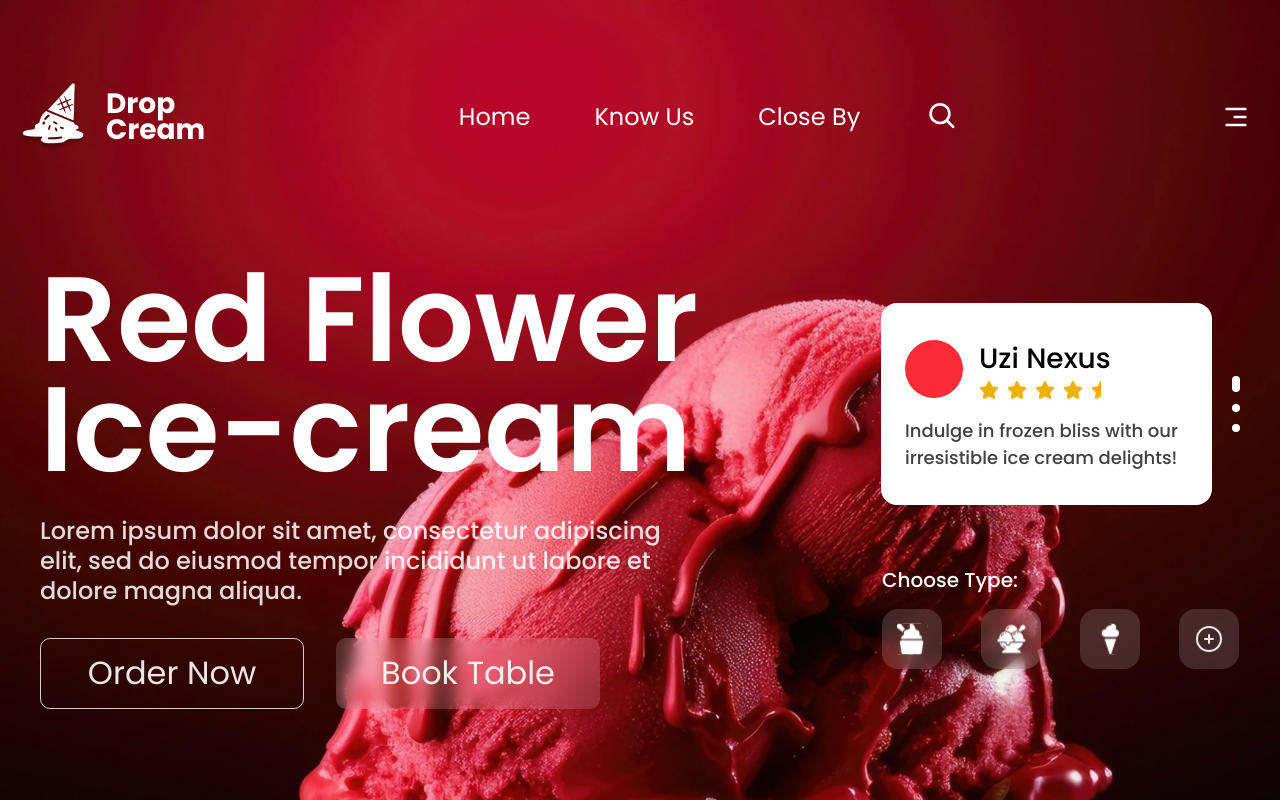
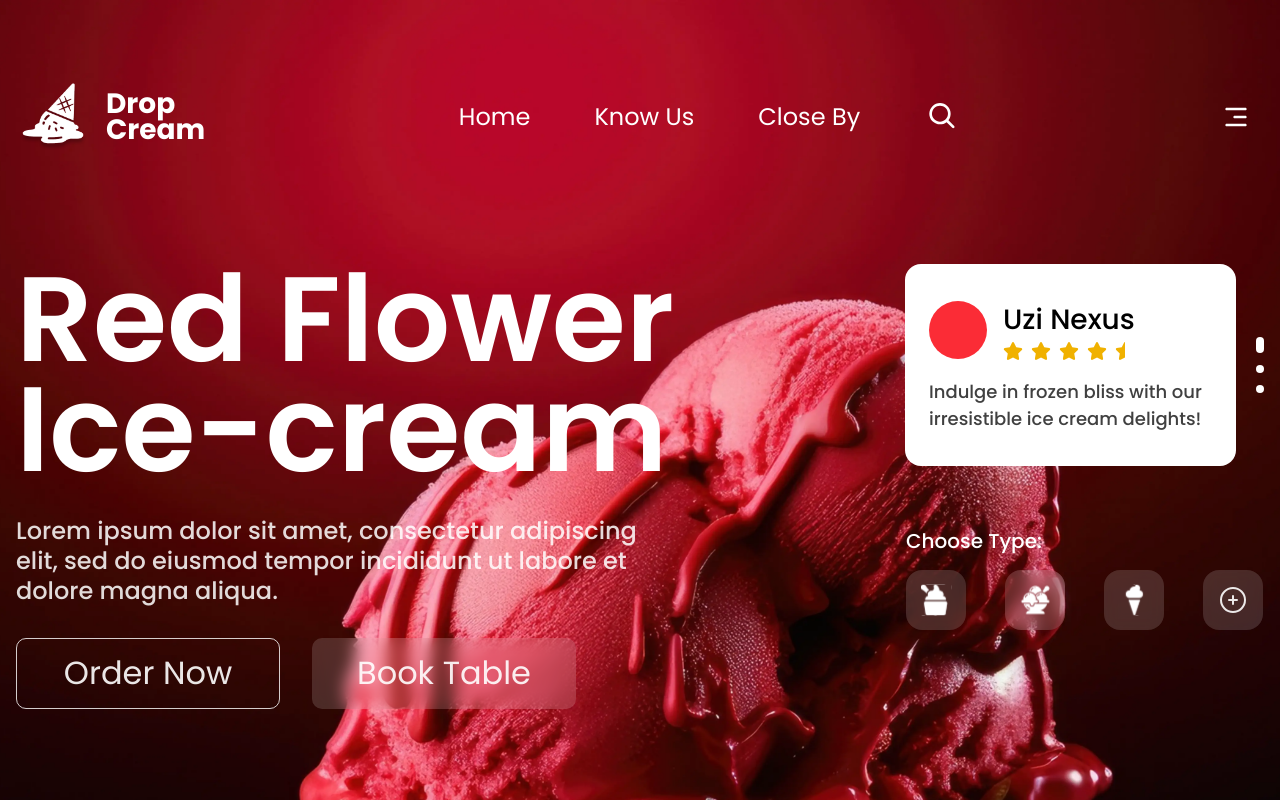
Before and after one commit to alexsantosquispe/drop-cream-page, a React (Vite) app: page / in a window 1280 px wide. Shown: the top 800 px of the page. Built offline with nearby package versions, Linux system fonts and the light colour scheme.

Commit message:
responsiveness for hero section

```diff
--- a/src/components/organisms/HeroSection/HeroSection.tsx
+++ b/src/components/organisms/HeroSection/HeroSection.tsx
@@ -4,7 +4,7 @@ import { TitleWrapper } from './components/TitleWrapper';
 
 export const HeroSection = () => {
   return (
-    <div className="flex flex-col items-center gap-16 px-6 md:justify-between lg:flex-row lg:gap-8">
+    <div className="flex flex-col items-center gap-16 px-6 md:justify-between md:px-0 lg:flex-row lg:items-start lg:gap-8">
       <TitleWrapper />
       <div className="flex flex-col items-center gap-[3.75rem]">
         <ReviewsWrapper />
--- a/src/components/organisms/HeroSection/components/TitleWrapper.tsx
+++ b/src/components/organisms/HeroSection/components/TitleWrapper.tsx
@@ -1,5 +1,5 @@
+import Button from '../../../atoms/Button';
 import { translations } from '../../../../constants/translations';
-import Button from '../../../atoms/Button';
 
 export const TitleWrapper = () => {
   return (
@@ -12,7 +12,8 @@ export const TitleWrapper = () => {
       <p className="text-lg leading-[1.875rem] font-medium text-white/85 md:p-0 md:text-2xl">
         {translations.content.description}
       </p>
-      <div className="flex gap-8">
+
+      <div className="flex w-full gap-8 md:justify-center lg:justify-start">
         <Button
           label={translations.content.buttons.orderNow}
           onClick={() => {}}
```
